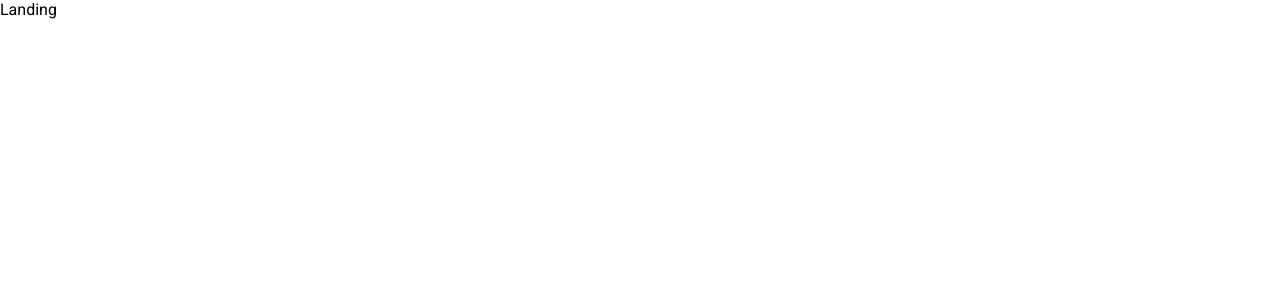
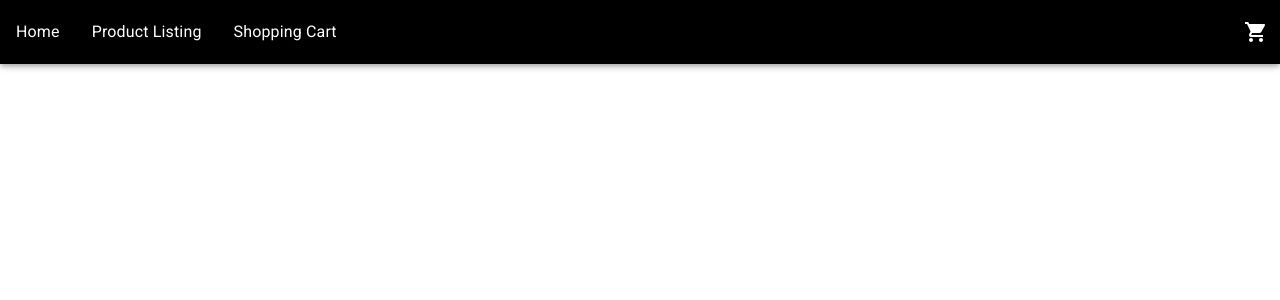
Before and after one commit to chub-rr17/IBM-Paradise-Nursery, a React (Vite) app: page / in a window 1280 px wide. Shown: the top 300 px of the page. Built offline with nearby package versions, Linux system fonts and the light colour scheme.

Commit message:
Add navbar

```diff
--- /dev/null
+++ b/src/components/Navbar/Navbar.tsx
@@ -0,0 +1,71 @@
+import { FC } from "react";
+import { useSelector } from "react-redux";
+import { Link } from "react-router-dom";
+import {
+  AppBar,
+  Badge,
+  Box,
+  IconButton,
+  MenuItem,
+  Toolbar,
+  Typography,
+} from "@mui/material";
+import ShoppingCartIcon from "@mui/icons-material/ShoppingCart";
+
+import { ROUTES } from "../../routes/constants";
+import { selectQuantity } from "../../store/slices/cartSlice";
+import { makeSxStyles } from "../../utils";
+
+type NavbarLinkProps = {
+  label: string;
+  route: string;
+};
+
+const NavbarLink: FC<NavbarLinkProps> = ({ route, label }) => (
+  <MenuItem>
+    <Link to={route}>
+      <Typography textAlign="center">{label}</Typography>
+    </Link>
+  </MenuItem>
+);
+
+const makeStyles = () =>
+  makeSxStyles({
+    appBar: {
+      backgroundColor: "#000",
+    },
+    linkOverride: {
+      a: {
+        color: "#fff",
+        textDecoration: "none",
+      },
+    },
+  });
+
+const Navbar: FC = () => {
+  const styles = makeStyles();
+  const quantity = useSelector(selectQuantity);
+
+  return (
+    <AppBar position="fixed" sx={styles.appBar}>
+      <Toolbar disableGutters sx={styles.linkOverride}>
+        <Box display="flex" flexGrow={1}>
+          <NavbarLink route={ROUTES.Landing} label="Home" />
+          <NavbarLink route={ROUTES.ProductListing} label="Product Listing" />
+          <NavbarLink route={ROUTES.ShoppingCart} label="Shopping Cart" />
+        </Box>
+        <Box flexGrow={0}>
+          <Link to={ROUTES.ShoppingCart}>
+            <IconButton size="large" color="inherit">
+              <Badge badgeContent={quantity} color="error">
+                <ShoppingCartIcon />
+              </Badge>
+            </IconButton>
+          </Link>
+        </Box>
+      </Toolbar>
+    </AppBar>
+  );
+};
+
+export default Navbar;
--- /dev/null
+++ b/src/components/Navbar/index.ts
@@ -0,0 +1 @@
+export { default as Navbar } from './Navbar'
--- a/src/components/PageLayout/PageLayout.tsx
+++ b/src/components/PageLayout/PageLayout.tsx
@@ -1,9 +1,12 @@
 import { FC } from "react";
 import { Outlet } from "react-router-dom";
+
+import { Navbar } from "../Navbar";
 
 const PageLayout: FC = () => {
   return (
     <>
+      <Navbar />
       <Outlet />
     </>
   );
--- a/src/components/PageLayout/index.ts
+++ b/src/components/PageLayout/index.ts
@@ -1 +1 @@
-export { default as PageLayout } from './PageLayout'
+export { default as PageLayout } from "./PageLayout";
```
